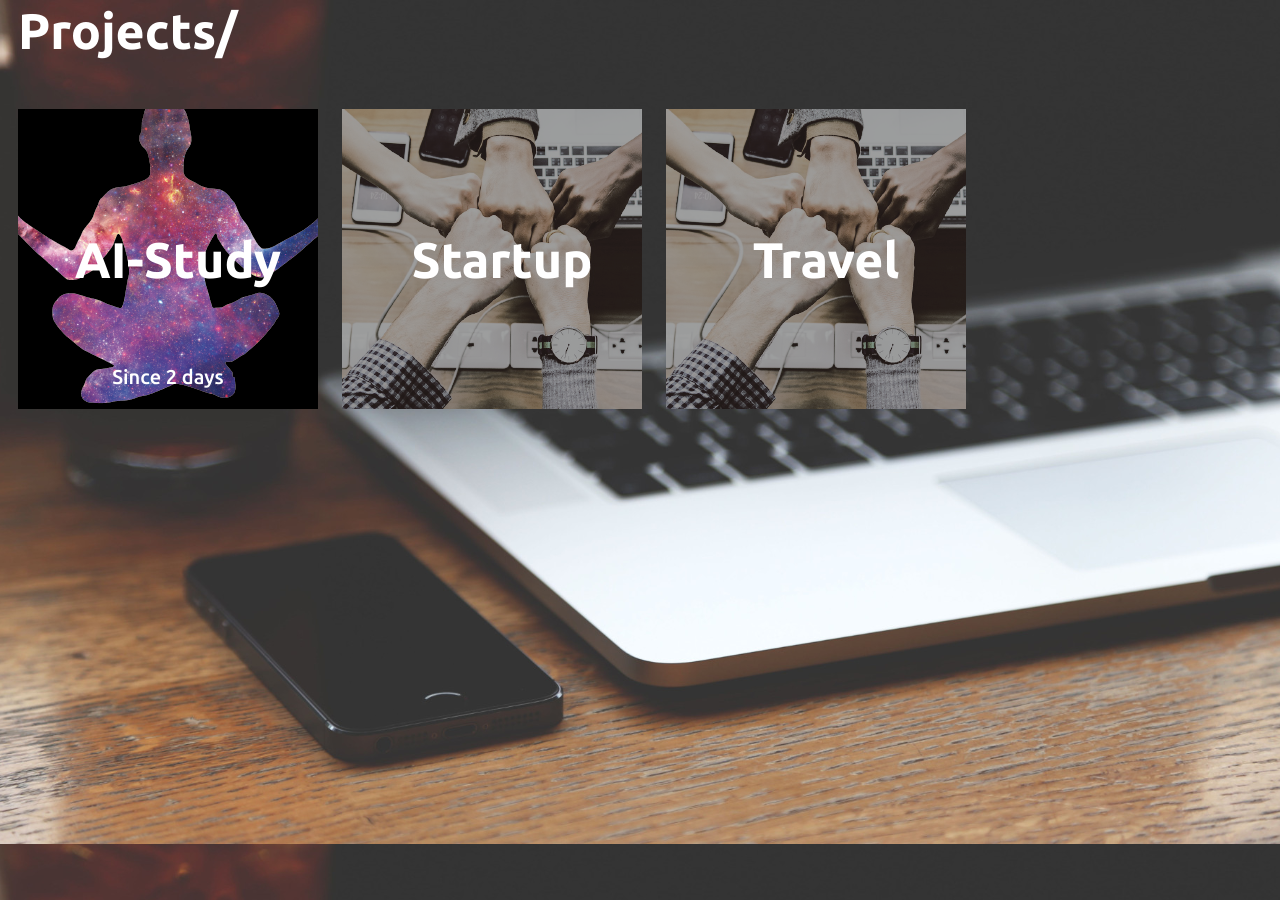
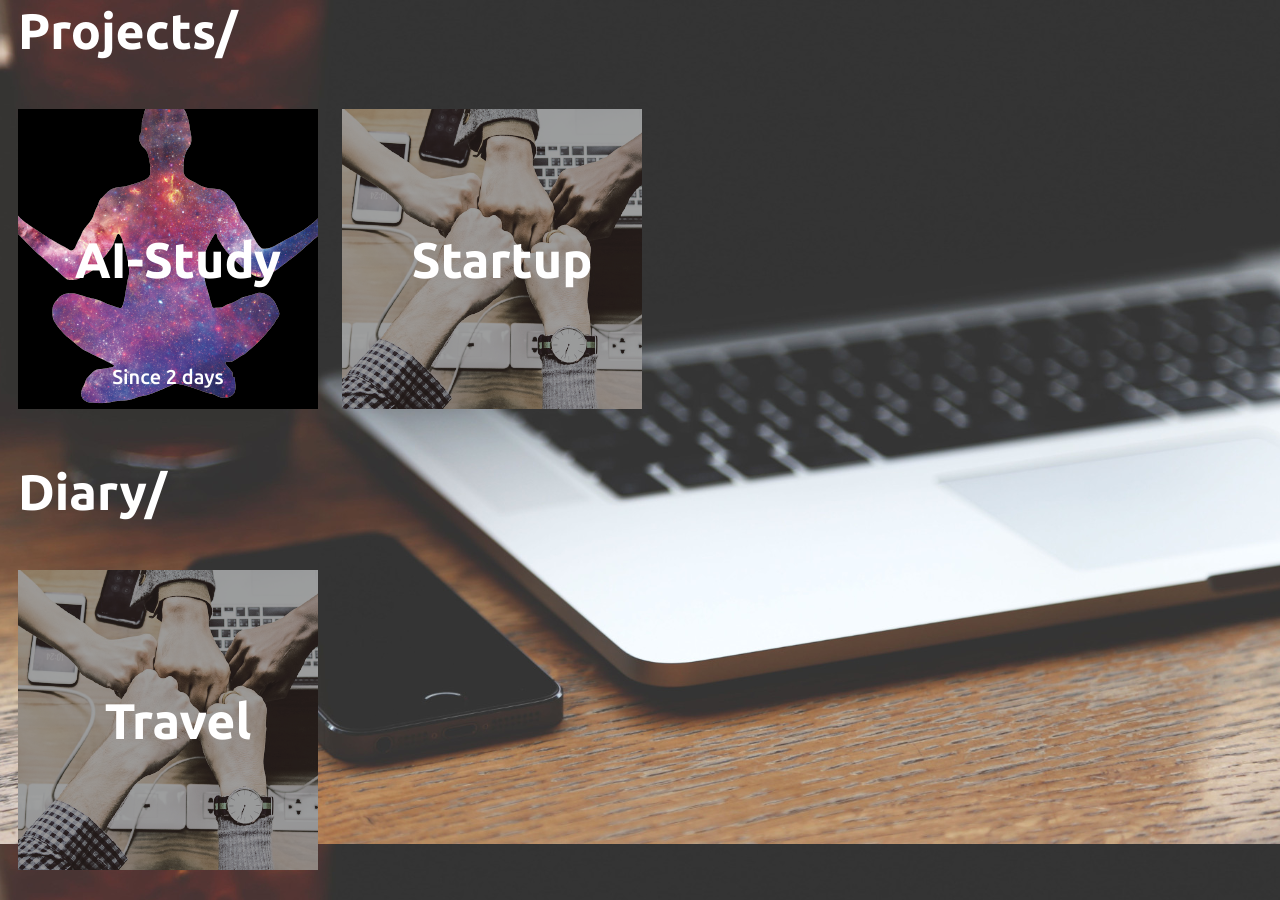
Before and after one commit to iknowSteven/iknowSteven.github.io, a Jekyll site: the page built from index.md, in a window 1280 px wide and 900 px high, scrolled down 956 px. Built offline with Jekyll 4.4.1, drawn with Linux system fonts in a browser that asks for light colours; our own code applies the rules of GitHub Pages for plain Markdown files.

Commit message:
no message

```diff
--- a/_layouts/home.html
+++ b/_layouts/home.html
@@ -35,6 +35,7 @@
         <h1>Projects/</h1>
         {% include countdown/AI_Study.html %}
         {% include countdown/Startup.html %}
+        <h1>Diary/</h1>
         {% include countdown/Travel.html %}
     </article>
 </section>
```
